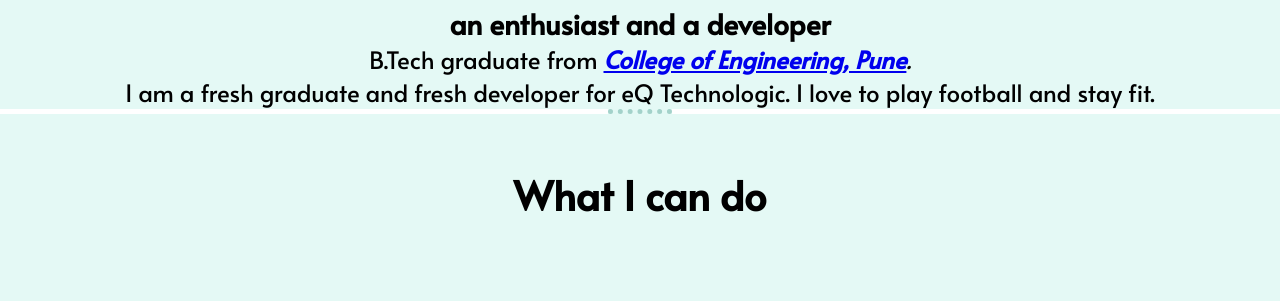
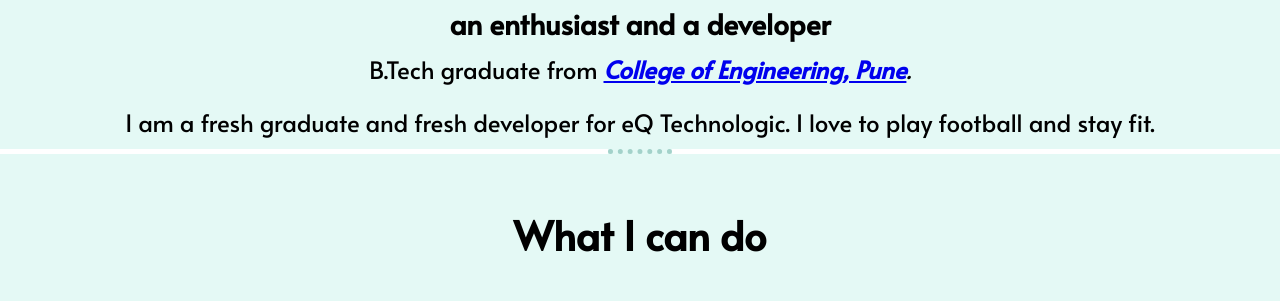
Before and after one commit to waleashish/CSS---My-Site, a plain HTML site: page index.html in a window 1280 px wide. Shown: the part 498-799 px from the top of the page. Drawn offline with Linux system fonts and the light colour scheme.

Commit message:
modification in css/styles.css

```diff
--- a/css/styles.css
+++ b/css/styles.css
@@ -24,7 +24,7 @@ h3, h4, h5, h6 {
 
 p {
   margin: 0 auto;
-  padding: 10px auto;
+  padding: 10px 0;
 }
 
 hr {
```
